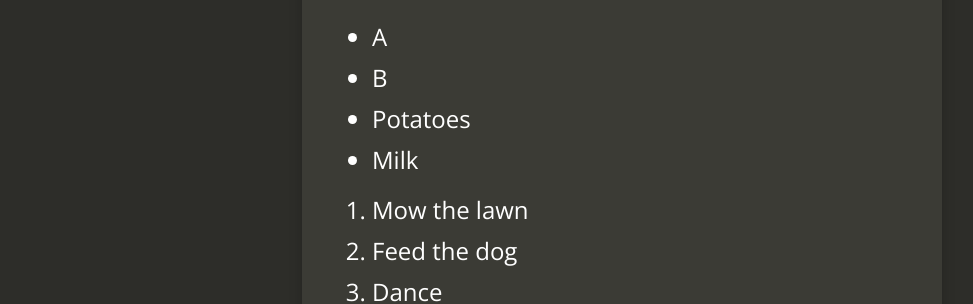
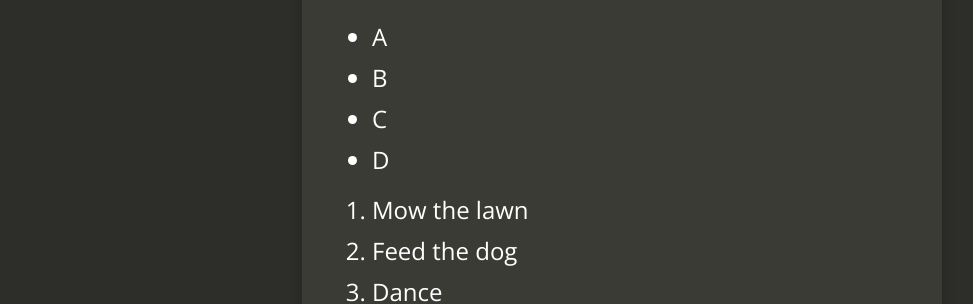
Before and after one commit to eski1337/lblb-it-ffd00, a Jekyll site: the page built from _posts/1999-01-01-template.md, in a window 1280 px wide. Shown: the part 1504-1808 px from the top of the page, without its empty margins (18-991 px from the left). Built offline with Jekyll 4.4.1, drawn with Linux system fonts in a browser that asks for light colours; nearby versions of some CDN libraries; comment, search, counter and statistics services are not loaded.

Commit message:
1999-01-01-template.md: changed

```diff
--- a/_posts/1999-01-01-template.md
+++ b/_posts/1999-01-01-template.md
@@ -46,8 +46,8 @@ lorem _ipsum_
 
 * A
 * B
-* Potatoes
-* Milk
+* C
+* D
 
 1. Mow the lawn
 2. Feed the dog
```
